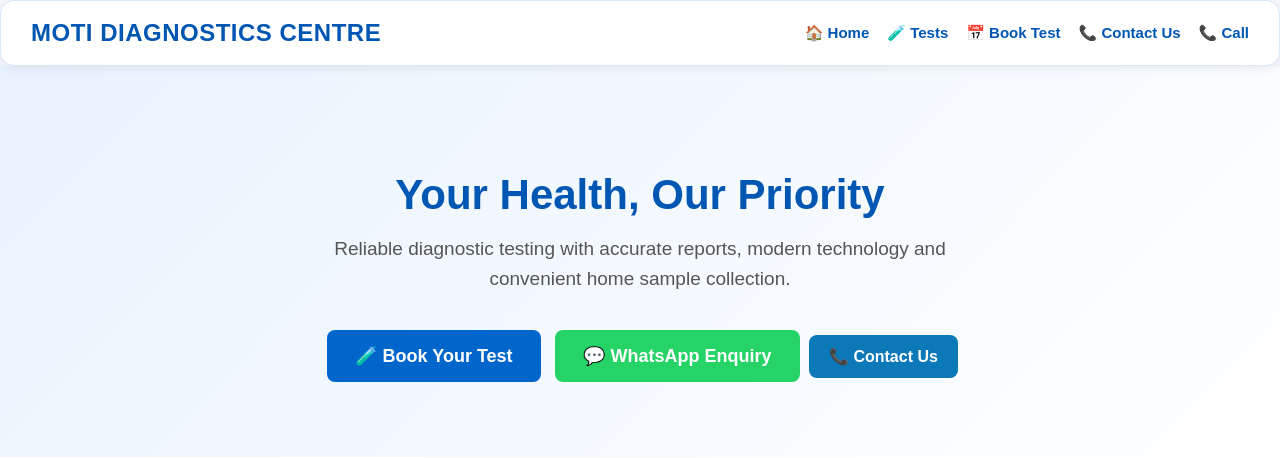
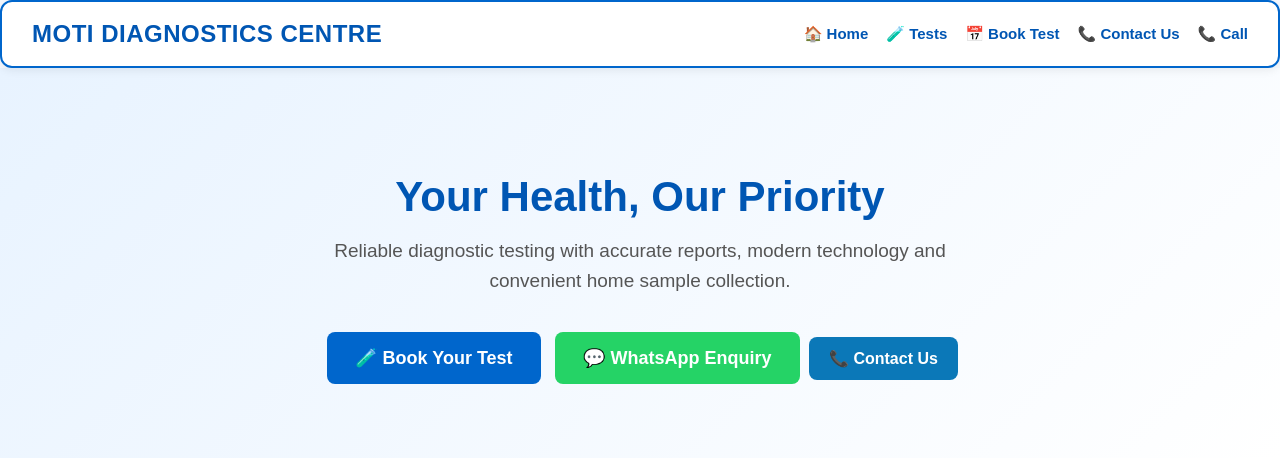
Before and after one commit to aarthak21-beep/test-booking, a Flask app: page / in a window 1280 px wide. Shown: the top 458 px of the page. Run offline with Flask 3, Linux system fonts and the light colour scheme.

Commit message:
Update booking.html

```diff
--- a/templates/booking.html
+++ b/templates/booking.html
@@ -32,8 +32,8 @@
             position: sticky;
 top: 0;
 z-index: 1000;
-            border: 1px solid #d9e9f7;
-border-radius: 14px;
+           border: 2px solid #0066cc;
+border-radius: 12px;
             box-shadow: 0 2px 10px rgba(0,0,0,0.08);
         }
 
```
